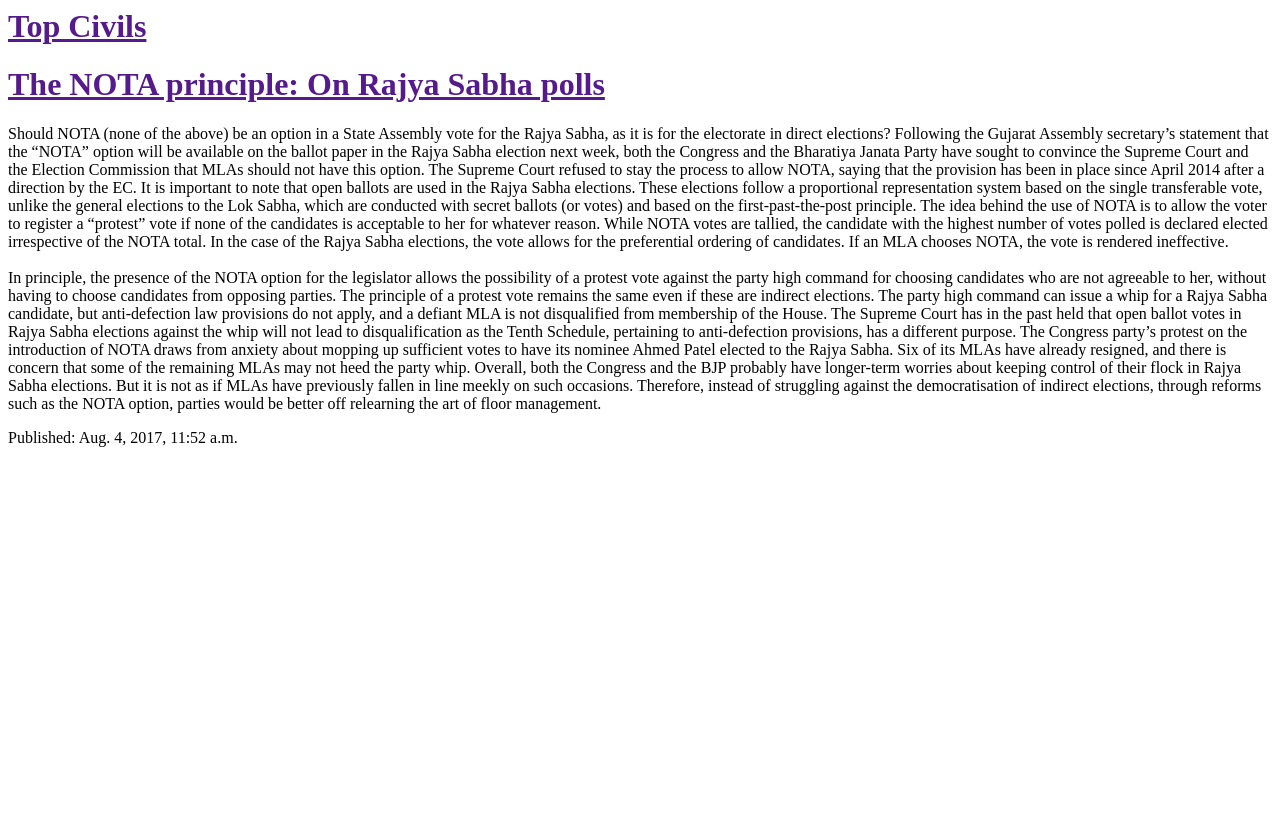
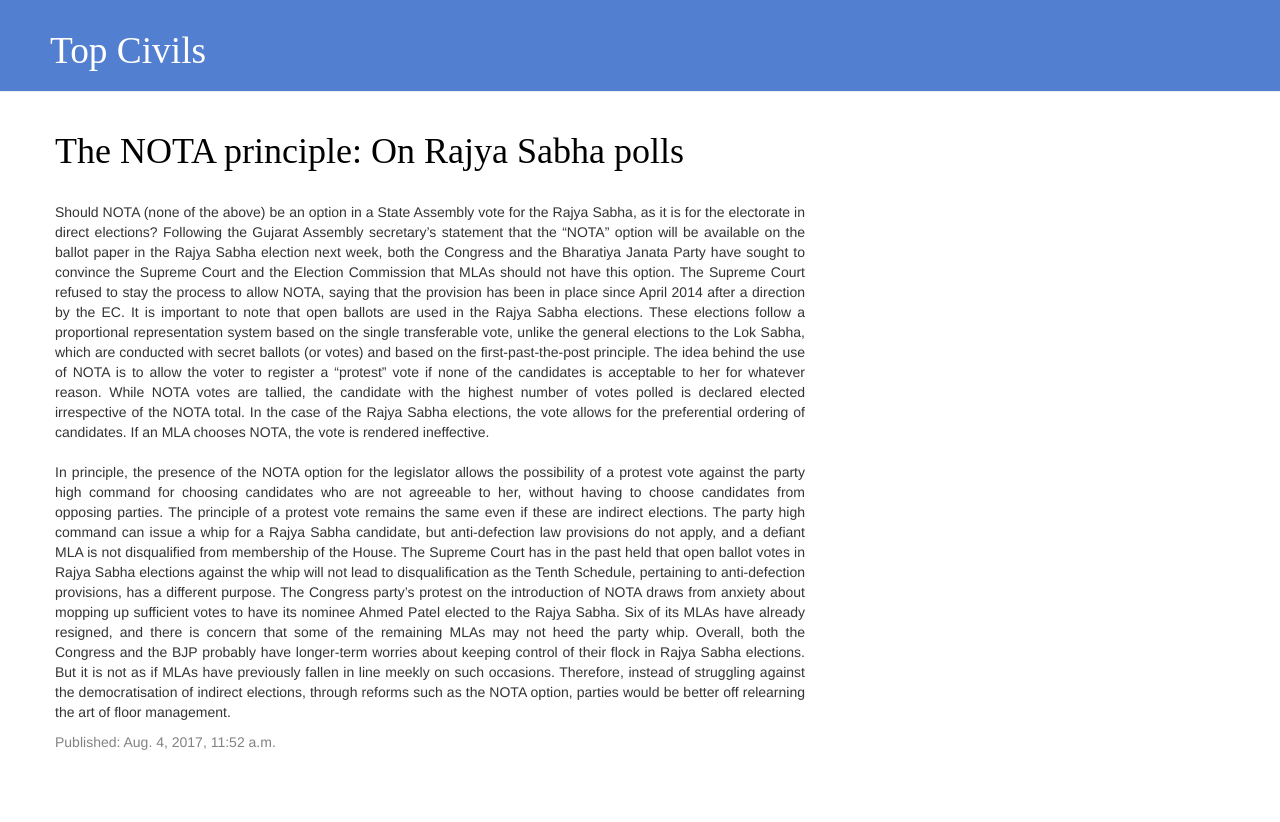
Before and after one commit to A-Genva/blog, a Django app: page / in a window 1280 px wide. Before the commit the page ends 447 px from the top, so only its background shows below. Run offline with Django 3.2, Linux system fonts and the light colour scheme; data comes from the database, SQL or seed files in the repository; some libraries are stand-ins or nearby versions.

Commit message:
Updated css file.

```diff
--- /dev/null
+++ b/blog/static/css/blog.css
@@ -0,0 +1,54 @@
+
+h1 a {
+    color: #537fd1;
+    font-family: serif;
+}
+body {
+    text-align: justify;
+}
+.page-header {
+    background-color: #537fd1;
+    margin-top: 0;
+    padding: 10px 10px 10px 50px;
+}
+
+.page-header h1, .page-header h1 a, .page-header h1 a:visited, .page-header h1 a:active {
+    color: #ffffff;
+    font-size: 28pt;
+    text-decoration: none;
+}
+
+.content {
+    margin-left: 40px;
+}
+
+h1, h2, h3, h4 {
+    font-family: 'Lobster', cursive;
+}
+
+.date {
+    color: #828282;
+}
+
+.save {
+    float: right;
+}
+
+.post-form textarea, .post-form input {
+    width: 100%;
+}
+
+.top-menu, .top-menu:hover, .top-menu:visited {
+    color: #ffffff;
+    float: right;
+    font-size: 26pt;
+    margin-right: 20px;
+}
+
+.post {
+    margin-bottom: 70px;
+}
+
+.post h1 a, .post h1 a:visited {
+    color: #000000;
+}
--- a/blog/templates/blog/post_list.html
+++ b/blog/templates/blog/post_list.html
@@ -1,18 +1,31 @@
+{% load staticfiles %}
 <html>
     <head>
+      <link rel="stylesheet" href="//maxcdn.bootstrapcdn.com/bootstrap/3.2.0/css/bootstrap.min.css">
+      <link rel="stylesheet" href="//maxcdn.bootstrapcdn.com/bootstrap/3.2.0/css/bootstrap-theme.min.css">
+      <link href="//fonts.googleapis.com/css?family=Lobster&subset=latin,latin-ext" rel="stylesheet" type="text/css">
+      <link rel="stylesheet" href="{% static 'css/blog.css' %}">
       <title>Top Civils</title>
     </head>
     <body>
-        <div>
+        <div class="page-header">
             <h1><a href="">Top Civils</a></h1>
         </div>
+        <div class="content container">
+        <div class="row">
+        <div class="col-md-8">
             {% for post in posts %}
-        <div>
-
+                <div class="post">
                     <h1><a href="">{{ post.title }}</a></h1>
+                    </br>
                     <p>{{ post.text|linebreaksbr }}</p>
+                    <div class="date">
                     <p>Published: {{ post.published_date }}</p>
                     </div>
+                </div>
             {% endfor %}
+        </div>
+        </div>
+        </div>
     </body>
 </html>
```
Lines whose indentation alone changed are shown as unchanged.
